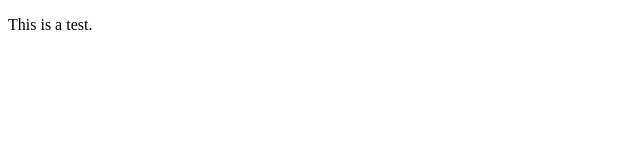
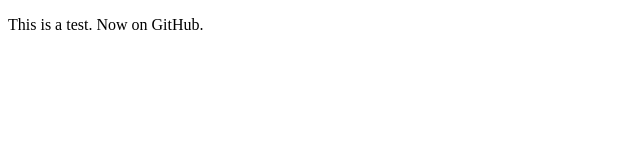
Before and after one commit to ElDilu/proyectoDemoCursoPrework, a plain HTML site: page index.html in a window 1280 px wide. Shown: the whole page, without its empty margins (0-640 px from the left). Drawn offline with Linux system fonts and the light colour scheme.

Commit message:
GitHub test on terminal

```diff
--- a/index.html
+++ b/index.html
@@ -8,7 +8,7 @@
 </head>
 <body>
     <p>
-        This is a test.
+        This is a test. Now on GitHub.
     </p>
 </body>
 </html>
```
